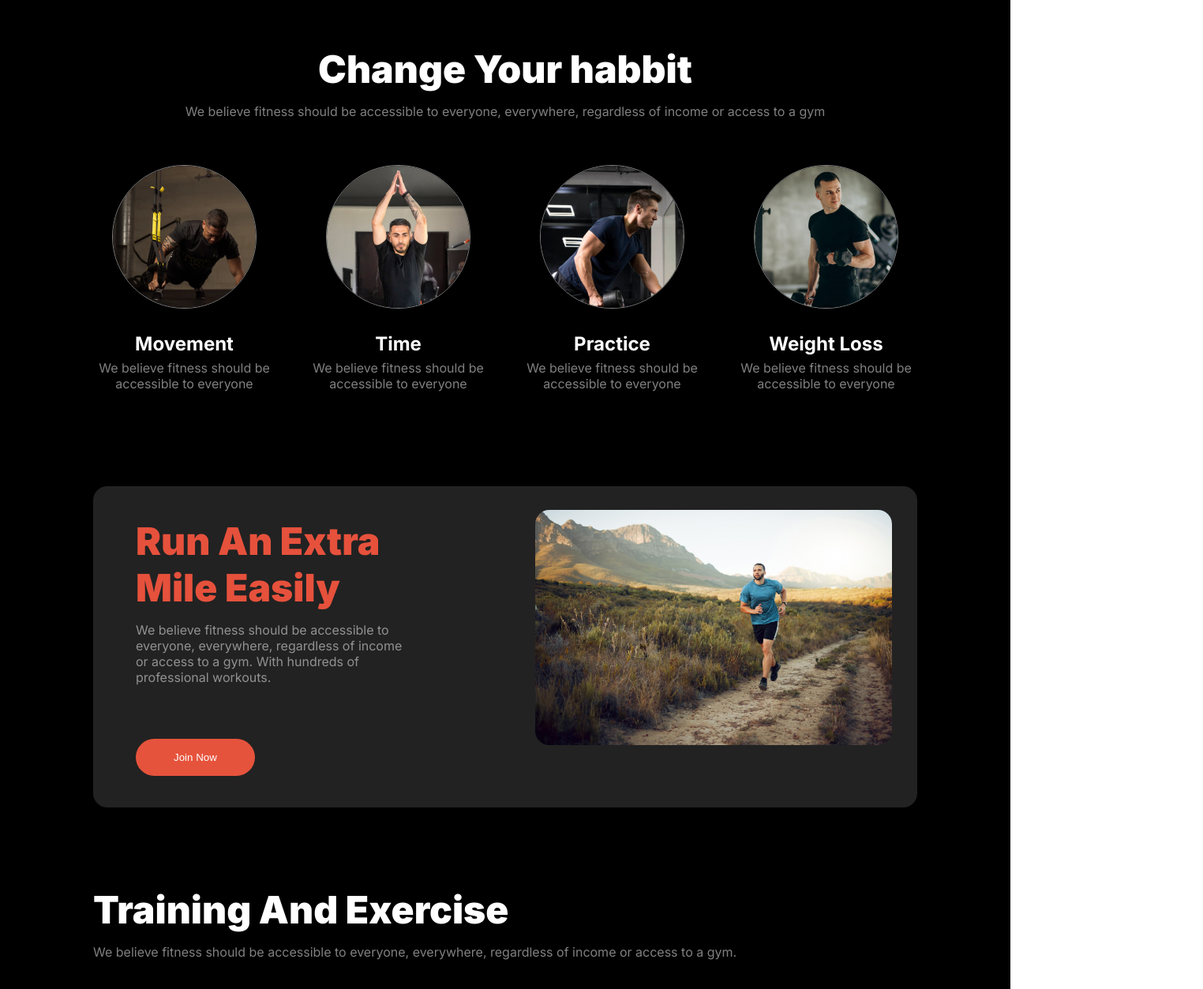
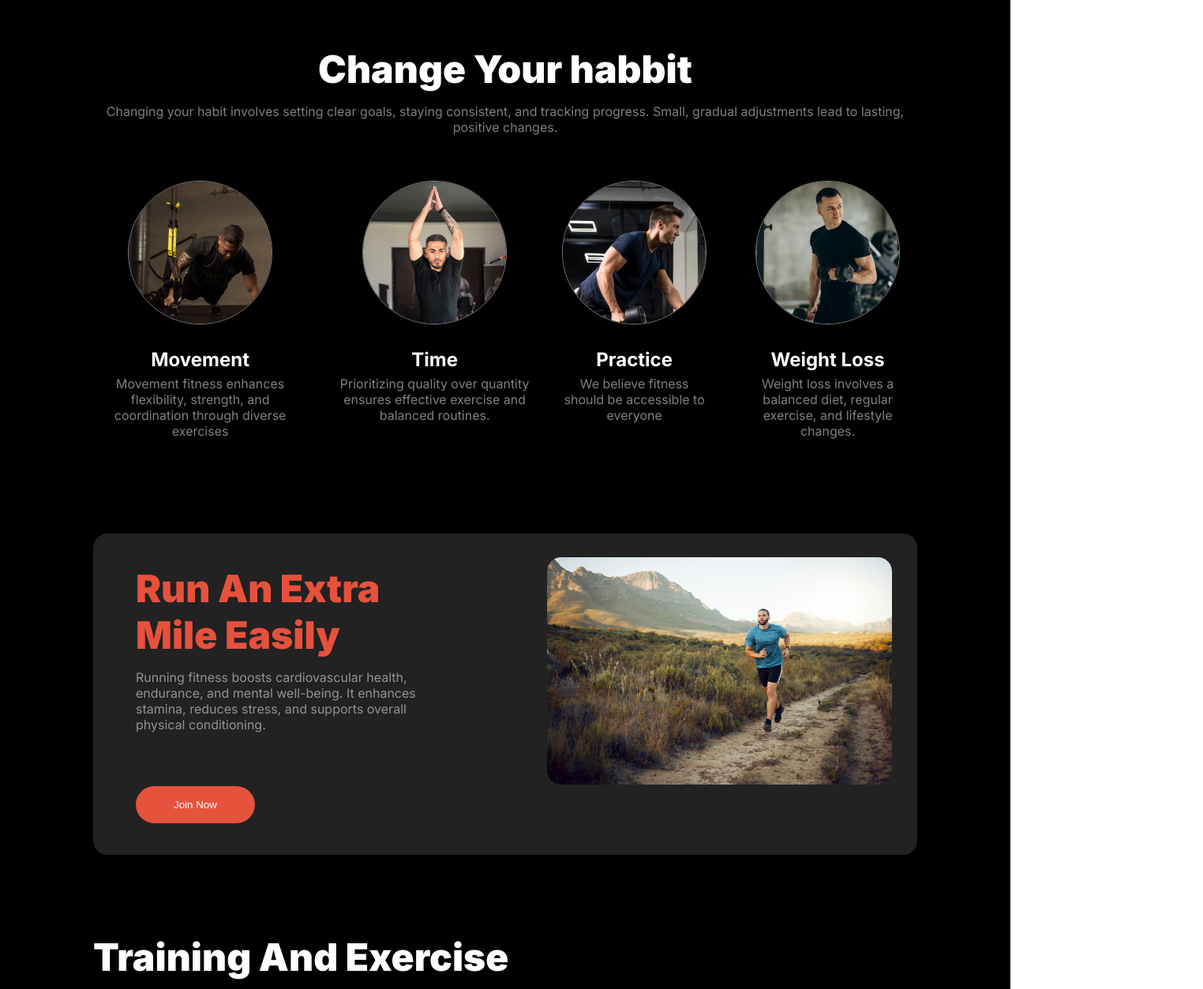
Before and after one commit to eamrandoc/fitness, a plain HTML site: page index.html in a window 1280 px wide. Shown: the part 1040-2293 px from the top of the page at 79% size, 1524 px wide, since content can reach past the window. Drawn offline with Linux system fonts and the light colour scheme.

Commit message:
added text

```diff
--- a/index.html
+++ b/index.html
@@ -60,18 +60,18 @@
         <section class="change-your-habbit">
             <div class="text-center">
                 <h2 class="secondary-color">Change Your habbit</h2>
-                <p class="secondary-color opacity change-your-habbit-description">We believe fitness should be accessible to everyone, everywhere, regardless of income or access to a gym</p>
+                <p class="secondary-color opacity change-your-habbit-description">Changing your habit involves setting clear goals, staying consistent, and tracking progress. Small, gradual adjustments lead to lasting, positive changes.</p>
             </div>
             <div class="text-center change-your-habbit-images">
                 <div class="secondary-color">
                     <img src="./images/image 3.png" class="change-your-habbit-image-border" alt="">
                     <h5 class="habit-image-title">Movement</h5>
-                    <p class="opacity">We believe fitness should be accessible to everyone</p>
+                    <p class="opacity">Movement fitness enhances flexibility, strength, and coordination through diverse exercises</p>
                 </div>
                 <div class="secondary-color">
                     <img src="./images/image 2.png" class="change-your-habbit-image-border" alt="">
                     <h5 class="habit-image-title">Time</h5>
-                    <p class="opacity">We believe fitness should be accessible to everyone</p>
+                    <p class="opacity">Prioritizing quality over quantity ensures effective exercise and balanced routines.</p>
                 </div>
                 <div class="secondary-color">
                     <img src="./images/image 4.png" class="change-your-habbit-image-border" alt="">
@@ -81,7 +81,7 @@
                 <div class="secondary-color">
                     <img src="./images/image 5.png" class="change-your-habbit-image-border" alt="Weight Loss">
                     <h5 class="habit-image-title">Weight Loss</h5>
-                    <p class="opacity">We believe fitness should be accessible to everyone</p>
+                    <p class="opacity">Weight loss involves a balanced diet, regular exercise, and lifestyle changes.</p>
                 </div>
             </div>
         </section>
@@ -90,7 +90,7 @@
         <section class=" run">
             <div class="run-content">
                 <h2 class="primary-color">Run An Extra Mile Easily</h2>
-                <p class="secondary-color opacity run-description">We believe fitness should be accessible to everyone, everywhere, regardless of income or access to a gym. With hundreds of professional workouts.</p>
+                <p class="secondary-color opacity run-description">Running fitness boosts cardiovascular health, endurance, and mental well-being. It enhances stamina, reduces stress, and supports overall physical conditioning.</p>
                 <button class="primary-button">Join Now</button>
             </div>
             <div class="run-image">
@@ -102,7 +102,7 @@
         <section class="training">
             <div>
                 <h2 class="secondary-color">Training And Exercise</h2>
-                <p class="secondary-color opacity training-description">We believe fitness should be accessible to everyone, everywhere, regardless of income or access to a gym.</p>
+                <p class="secondary-color opacity training-description">Training and exercise enhance strength, endurance, and flexibility. Consistent practice improves performance, builds muscle, and supports overall health and wellness.</p>
             </div>
             <div class="training-row-1">
                 <div class=" training-image">
@@ -146,7 +146,7 @@
             </div>
             <div class="text-center bmi-calculator">
                 <h2 class="secondary-color">BMI calculator</h2>
-                <p class=" secondary-color opacity">We believe fitness should be accessible to everyone, everywhere, regardless of income or access to a gym.</p>
+                <p class=" secondary-color opacity">A BMI calculator determines body mass index using weight and height. It helps assess weight status and guide health decisions.</p>
             </div>
         </section>
         <!-- Training and Exercise end  -->
@@ -183,8 +183,7 @@
             </div>
             <div>
                 <h4 class="secondary-color">Calculate your BMI</h4>
-                <p class="secondary-color opacity">We believe fitness should be accessible to everyone, everywhere, regardless of
-                    income or access to a gym.</p>
+                <p class="secondary-color opacity">To know Your BMI please fill up this data.</p>
                 <form action="" class="secondary-color opacity">
                     <input type="number" name="heght" id="" placeholder="Height/cm">
                     <input type="number" name="heght" id="" placeholder="Weight/kg">
@@ -210,7 +209,7 @@
     <section class="team">
         <div class="text-center">
             <h2 class="secondary-color">Meet Our Team</h2>
-            <p class="secondary-color opacity">We believe fitness should be accessible to everyone, everywhere, regardless of income or access to a gym.</p>
+            <p class="secondary-color opacity">Our team is dedicated professionals, each bringing expertise and passion and committed to achieving excellence and innovation.</p>
         </div>
         <div class="team-colums">
             <div class="card">
--- a/styles/style.css
+++ b/styles/style.css
@@ -321,7 +321,7 @@ main{
 .bmi{
     background-color: rgb(34,34,34);
     display: flex;
-    gap: 100px;
+    gap: 10px;
     justify-content: space-between;
     padding: 52px 190px;
 }
```
